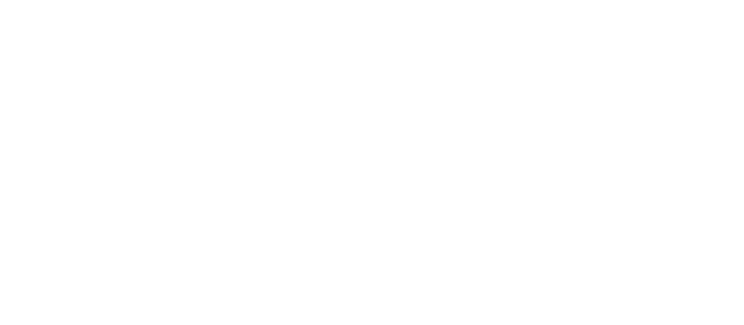
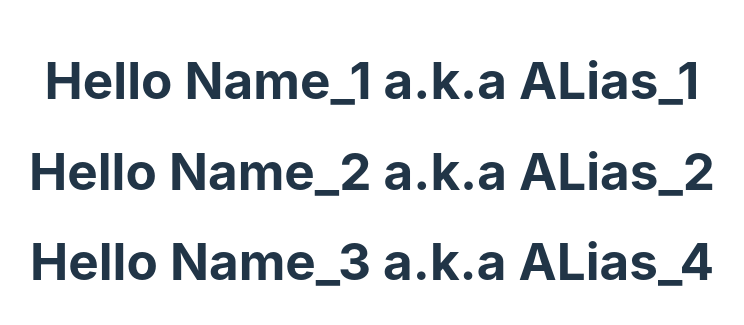
Before and after one commit to Niranjan-GopaL/Small-Projects, a React (Vite) app in the folder mastering_more_react/: page / in a window 1280 px wide. Shown: the part 229-554 px from the top of the page, without its empty margins (268-1012 px from the left). Built offline with nearby package versions, Linux system fonts and the light colour scheme.

Commit message:
Props Finished

```diff
--- a/mastering_more_react/src/App.jsx
+++ b/mastering_more_react/src/App.jsx
@@ -1,13 +1,33 @@
 import { useState } from 'react'
-import reactLogo from './assets/react.svg'
-import viteLogo from '/vite.svg'
 import './App.css'
+import Component from './Props'
 
 function App() {
-  const [count, setCount] = useState(0)
 
   return (
     <>
+        <Component
+            name="Name_1"
+            alias="ALias_1"
+            note="YOU CAN PASS ANYTHING any no of times"
+            note2="YOU CAN PASS ANYTHING any no of times"
+        />
+
+        <Component
+            name="Name_2"
+            alias="ALias_2"
+            note="YOU CAN PASS ANYTHING any no of times"
+            note2="YOU CAN PASS ANYTHING any no of times"
+        />
+
+        <Component
+            name="Name_3"
+            alias="ALias_4"
+            note="YOU CAN PASS ANYTHING any no of times"
+            note2="YOU CAN PASS ANYTHING any no of times"
+        />
+
+
 
     </>
   )
--- /dev/null
+++ b/mastering_more_react/src/Props.jsx
@@ -0,0 +1,18 @@
+import React from "react";
+
+const Component = (props) => {
+
+    // BEST THING ABOUT JSX :-
+    // {} everything inside {} can be evaluated as a javascript code
+
+
+    // console.log(props)  // <-------- PROPS IS JUST AN OBJECT
+
+    return (
+        <div>
+            <h1>Hello {props.name} a.k.a {props.alias   }</h1>
+        </div>
+    )
+}
+
+export default Component;
```
Also changed, not shown: mastering_more_react/src/Import_Use_Case.jsx (added, +13 -0 lines).
